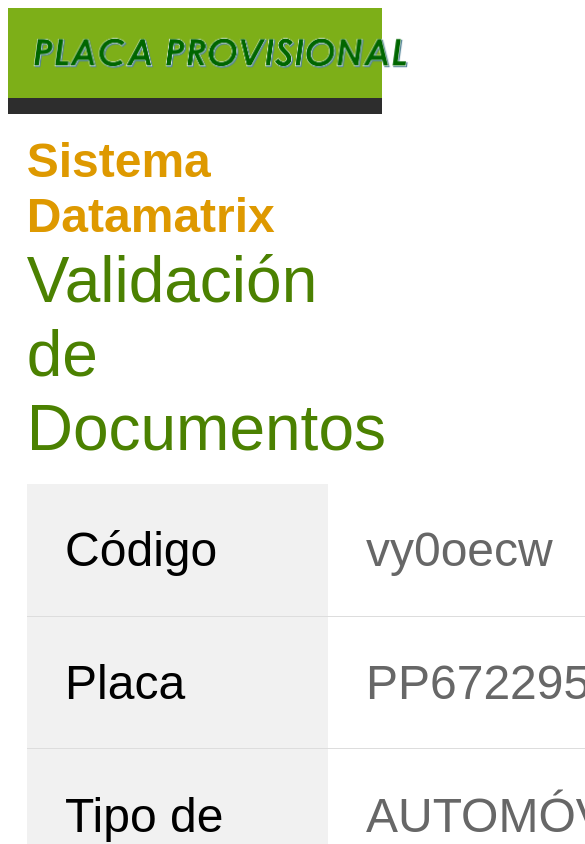
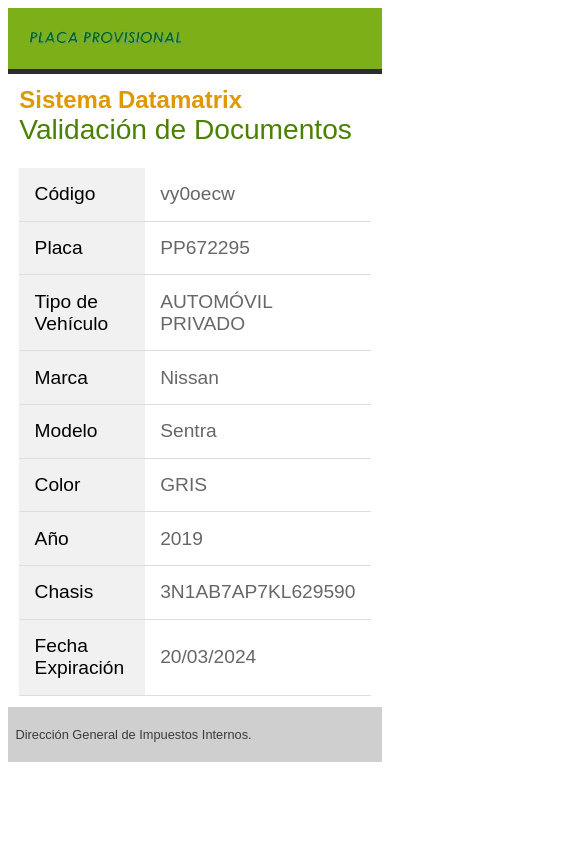
Before and after one commit to GuaroaDL/HI, a plain HTML site: page index.html in a window 390 px wide. Shown: the top 844 px of the page, 585 px wide, since content can reach past the window. Drawn offline with Linux system fonts and the light colour scheme.

Commit message:
Update body {.css

```diff
--- a/body {.css
+++ b/body {.css
@@ -1,47 +1,51 @@
-html{
-    width: 100%;
-    height: 100%;
+/* Estilos generales */
+html {
+    width: auto;
+    height: auto;
 }
+
 body {
     background-color: #ffff;
     display: block;
     margin: 8px;
 }
 
-
 header {
     background-color: #7daf18;
     padding: 5%;
     border-bottom: 1em solid #2d2d2d;
 }
-.img{
+
+.img {
     height: 49px;
+    width: auto;
 }
 
-.titulo{
+.titulo {
     padding: 5%;
 }
+
 .h1 {
     font-family: Arial, Helvetica, sans-serif;
-    font-size: 3em;
+    font-size: 2.5em;
     color: #de9900;
     display: block;
     font-weight: bold;
     margin: 0px;
 }
-.h2{
+
+.h2 {
     font-family: Arial, Helvetica, sans-serif;
-    font-size: 4em;
+    font-size: 3em;
     color: #4b8101;
     display: block;
     margin: 0px;
 }
 
-
 main {
     padding: 0 5% 5% 5%;
     font-family: Arial, Helvetica, sans-serif;
-    font-size: 3em;
+    font-size: 1.5em;
 }
 
 table {
@@ -55,6 +59,7 @@ table tr {
 
 table td {
     padding: 0.8em;
+    font-size: 1em;
 }
 
 table td:first-child {
@@ -72,7 +77,63 @@ table td:last-child {
 footer {
     padding: 2%;
     font-family: Arial, Helvetica, sans-serif;
-    font-size: 2.5em;
+    font-size: 1em;
     background-color: #cfcfcf;
     color: #3a3a3a;
 }
+
+
+@media (max-width: 768px) {
+
+
+    .titulo {
+        padding: 3%;
+    }
+
+    .h1 {
+        font-size: 2em;
+    }
+
+    .h2 {
+        font-size: 2.5em;
+    }
+
+    main {
+        padding: 3%;
+    }
+
+    table td {
+        font-size: 0.9em;
+    }
+
+    footer {
+        font-size: 0.9em;
+    }
+}
+
+@media (max-width: 480px) {
+    header {
+        border-bottom-width: 5px;
+        margin: 3 3 3 3px;
+    }
+
+    .img {
+        height: 20px;
+    }
+
+    .h1 {
+        font-size: 1.5em;
+    }
+
+    .h2 {
+        font-size: 28.1515px;
+    }
+
+    table td {
+        font-size: 0.8em;
+    }
+
+    footer {
+        font-size: 0.8em;
+    }
+}
```
